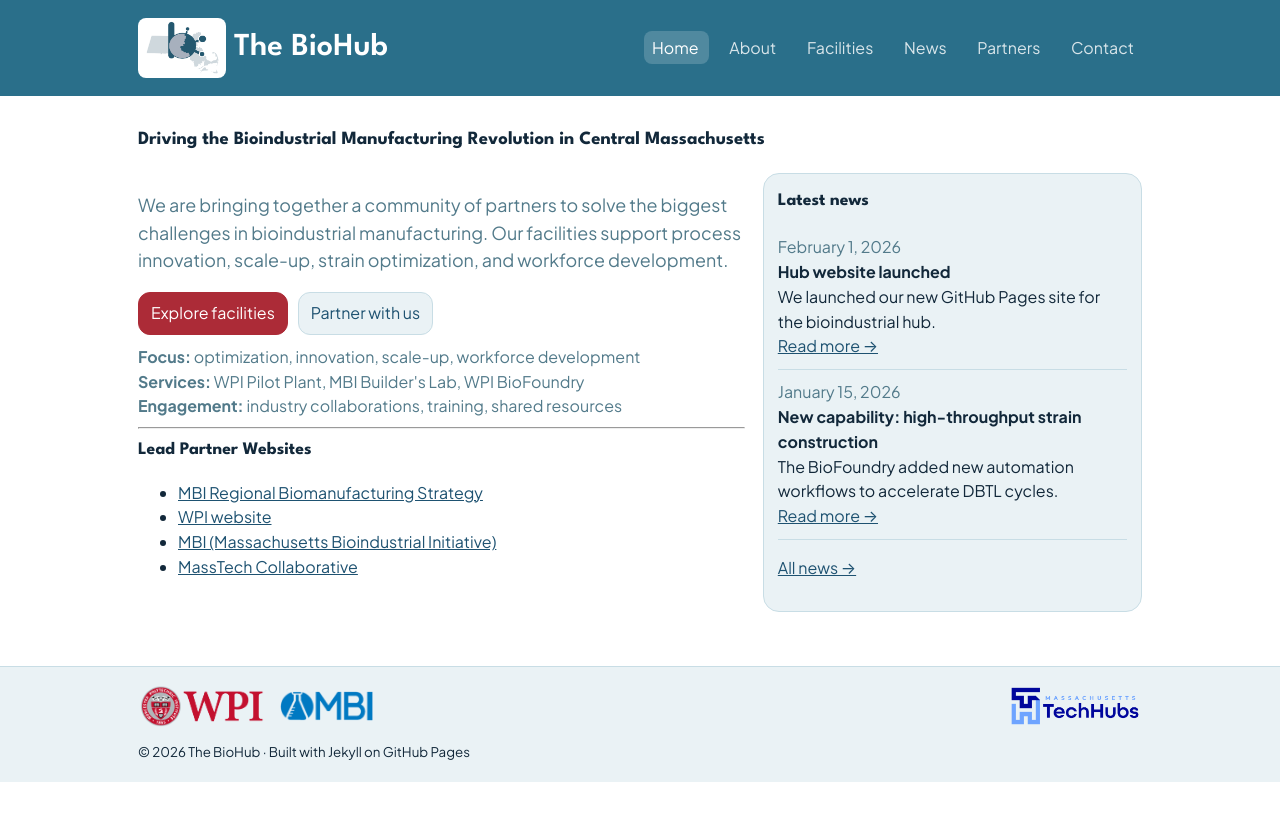
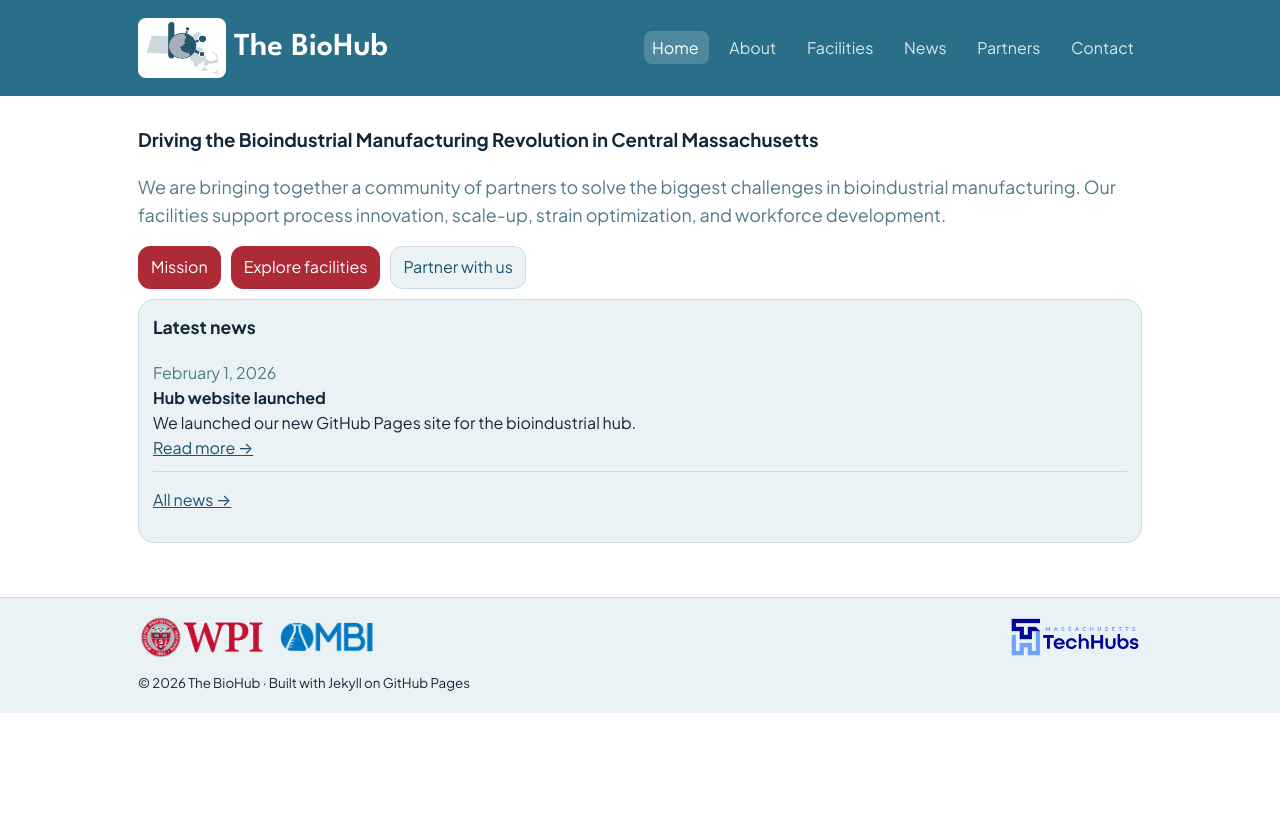
Before and after one commit to yoeric/mass_biohub, a Jekyll site: the page built from index.md, in a window 1280 px wide. Shown: the top 821 px of the page. Built offline with Jekyll 4.4.1, drawn with Linux system fonts in a browser that asks for light colours.

Commit message:
changing data and styling

```diff
--- a/_data/news.yml
+++ b/_data/news.yml
@@ -2,8 +2,3 @@
   title: "Hub website launched"
   text: "We launched our new GitHub Pages site for the bioindustrial hub."
   link: ""
-
-- date: "2026-01-15"
-  title: "New capability: high-throughput strain construction"
-  text: "The BioFoundry added new automation workflows to accelerate DBTL cycles."
-  link: ""
--- a/assets/css/style.css
+++ b/assets/css/style.css
@@ -19,7 +19,6 @@ body{
   background:var(--bg);
   line-height:1.55;
 }
-h1,h2,h3,h4,h5,h6{font-family:'League Spartan',sans-serif;}
 a{color:var(--accent)}
 .container{max-width:var(--max); margin:0 auto; padding:var(--pad);}
 
@@ -44,7 +43,7 @@ a{color:var(--accent)}
 }
 
 .page-header{margin: 12px 0 18px;}
-.page-title{font-family:'League Spartan',sans-serif; margin:0 0 6px; font-size:14pt;}
+.page-title{margin:0 0 6px; font-size:14pt;}
 .page-subtitle{margin:0; color:var(--muted);}
 
 .lead{font-size:1.12rem; color:var(--muted);}
--- a/index.md
+++ b/index.md
@@ -4,47 +4,28 @@ title: "Driving the Bioindustrial Manufacturing Revolution in Central Massachuse
 permalink: /
 ---
 
-<div class="hero">
-  <div>
-    <p class="lead">
-      We are bringing together a community of partners to solve the biggest challenges in bioindustrial manufacturing.
-	  Our facilities support process innovation, scale-up, strain optimization, and workforce development.
-    </p>
+<p class="lead">
+  We are bringing together a community of partners to solve the biggest challenges in bioindustrial manufacturing.
+  Our facilities support process innovation, scale-up, strain optimization, and workforce development.
+</p>
 
-    <div class="cta-row">
-      <a class="button" href="{{ '/facilities/' | relative_url }}">Explore facilities</a>
-      <a class="button button-secondary" href="{{ '/partners/' | relative_url }}">Partner with us</a>
-    </div>
+<div class="cta-row">
+  <a class="button" href="{{ '/about/' | relative_url }}">Mission</a>
+  <a class="button" href="{{ '/facilities/' | relative_url }}">Explore facilities</a>
+  <a class="button button-secondary" href="{{ '/partners/' | relative_url }}">Partner with us</a>
+</div>
 
-    <div class="quick-facts">
-      <div><strong>Focus:</strong> optimization, innovation, scale-up, workforce development</div>
-      <div><strong>Services:</strong> WPI Pilot Plant, MBI Builder's Lab, WPI BioFoundry</div>
-      <div><strong>Engagement:</strong> industry collaborations, training, shared resources</div>
-    </div>
-
-    <hr/>
-
-    <h2 class="h3">Lead Partner Websites</h2>
-    <ul>
-	  <li><a href="https://mbi.bio/wp-content/uploads/2024/07/Regional-Biomanufacturing-Strategy.pdf" target="_blank" rel="noreferrer">MBI Regional Biomanufacturing Strategy</a></li>
-      <li><a href="https://www.wpi.edu/" target="_blank" rel="noreferrer">WPI website</a></li>
-      <li><a href="https://mbi.bio/" target="_blank" rel="noreferrer">MBI (Massachusetts Bioindustrial Initiative)</a></li>
-      <li><a href="https://masstech.org/" target="_blank" rel="noreferrer">MassTech Collaborative</a></li>
+<div class="hero-card">
+  <h2 class="h3">Latest news</h2>
+  {% assign items = site.data.news | sort: "date" | reverse | slice: 0, 3 %}
+  {% if items.size > 0 %}
+    <ul class="clean-list">
+      {% for n in items %}
+        {% include news-item.html item=n %}
+      {% endfor %}
     </ul>
-  </div>
-
-  <div class="hero-card">
-    <h2 class="h3">Latest news</h2>
-    {% assign items = site.data.news | sort: "date" | reverse | slice: 0, 3 %}
-    {% if items.size > 0 %}
-      <ul class="clean-list">
-        {% for n in items %}
-          {% include news-item.html item=n %}
-        {% endfor %}
-      </ul>
-      <p><a href="{{ '/news/' | relative_url }}">All news →</a></p>
-    {% else %}
-      <p class="muted">No news yet.</p>
-    {% endif %}
-  </div>
+    <p><a href="{{ '/news/' | relative_url }}">All news →</a></p>
+  {% else %}
+    <p class="muted">No news yet.</p>
+  {% endif %}
 </div>
```
Also changed, not shown: _data/partners.yml (+5 -5 lines), about.md (+16 -6 lines).
